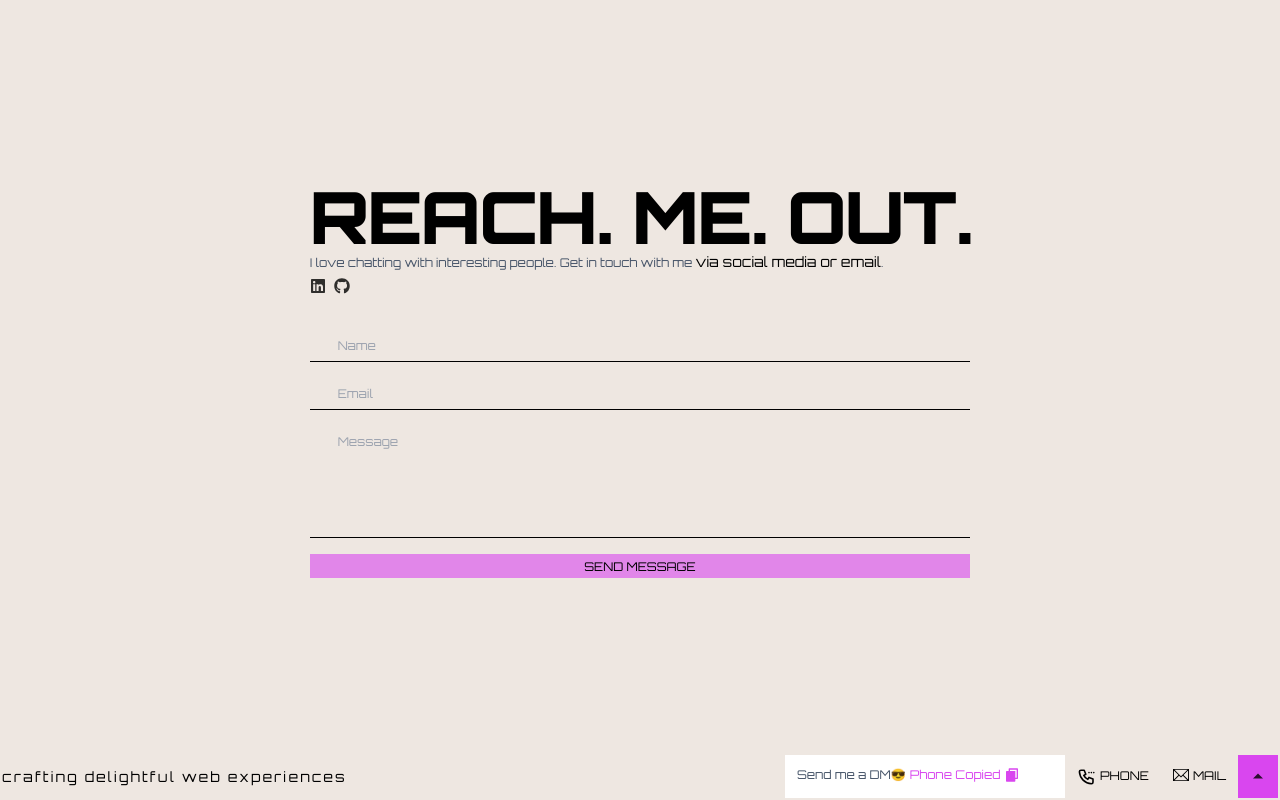
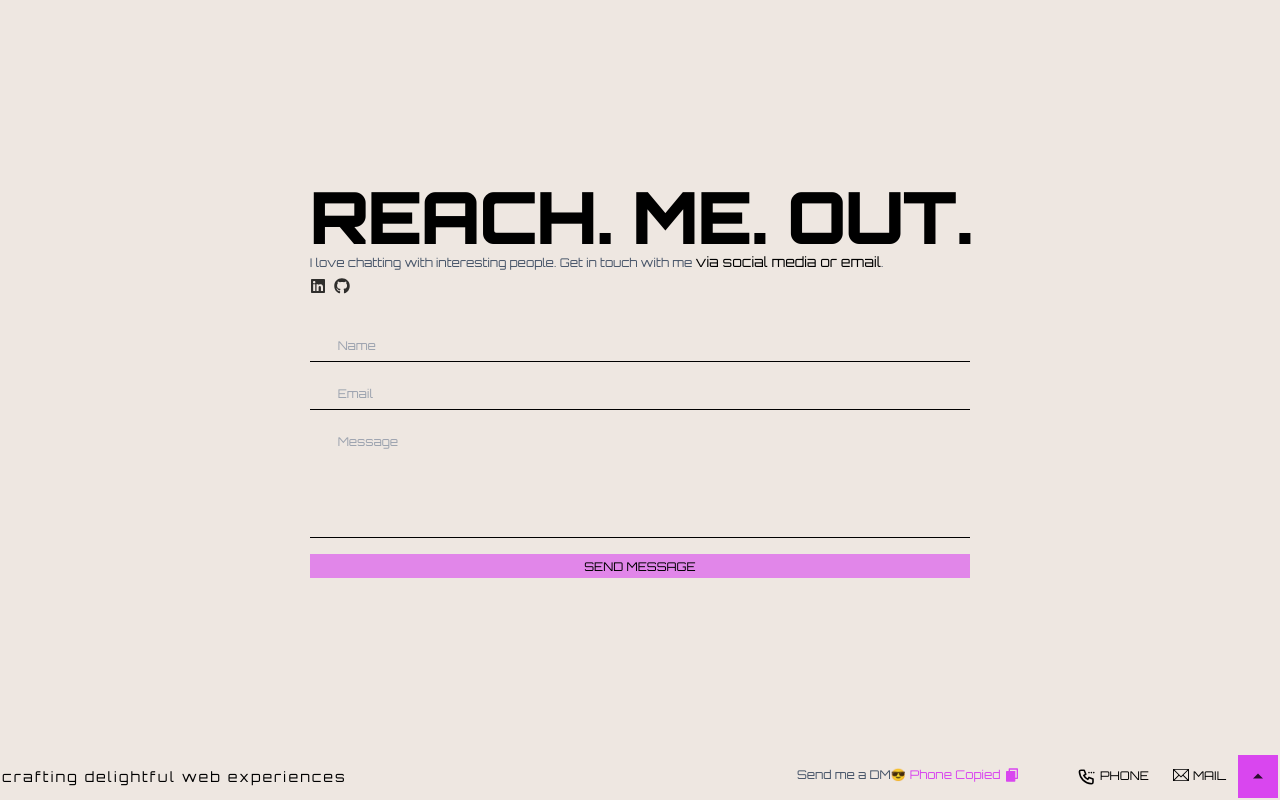
Before and after one commit to DiegoCstyles/portfolio, a Next.js app: page / in a window 1280 px wide. Both pictures are taken after a click on the button "PHONE". Shown: the part 3137-3937 px from the top of the page. Built offline with nearby package versions, Linux system fonts and the light colour scheme.

Commit message:
Update FooterIcons.tsx

```diff
--- a/components/Footer/FooterIcons.tsx
+++ b/components/Footer/FooterIcons.tsx
@@ -69,7 +69,7 @@ const FooterIcons = ({currentLanguage }: FooterIconsProps) => {
     <div className="flex h-full">
       <div className={`${!copySuccess && shouldApplyWidthClass ? 'w-[15.8rem]' : ''}`}>
         {copySuccess && (
-          <p className={`${shouldApplyWidthClass ? 'flex-grow flex text-fuchsia-500 w-[17.5rem] h-full bg-white p-3 text-xs leading-normal transition duration-150 ease-in-out' : 'flex-grow text-fuchsia-500 w-[8rem] h-full bg-white p-3 text-xs leading-normal transition duration-150 ease-in-out'}`}>
+          <p className={`${shouldApplyWidthClass ? 'flex-grow flex text-fuchsia-500 w-[17.5rem] h-full p-3 text-xs leading-normal' : 'flex-grow text-fuchsia-500 w-[8rem] h-full p-3 text-xs leading-normal'}`}>
             <span className={`${shouldApplyWidthClass ? 'text-slate-600 text-xs' : 'hidden'}`}>{translations[currentLanguage].copyMessage}😎</span>
             <span className="ml-1 flex text-xs">{copiedValue} {translations[currentLanguage].copyValue}<RiFileCopyFill className={`${shouldApplyWidthClass ? 'ml-1 visible w-4 h-4 text-xs' : 'hidden'}`} /></span>
           </p>
@@ -77,7 +77,7 @@ const FooterIcons = ({currentLanguage }: FooterIconsProps) => {
       </div>
 
       <button
-        className={'flex hover:bg-fuchsia-600/50 light:text-black dark:text-white p-3 text-xs font-thin  uppercase leading-normal transition delay-100 duration-200 ease-in active:text-gray-400'}
+        className={'flex hover:bg-fuchsia-600 light:text-black dark:text-white p-3 text-xs font-thin  uppercase leading-normal transition delay-100 duration-200 ease-in active:text-gray-400'}
         onClick={() => handleCopyToClipboard("+55(12)997263748", "Phone")}
       >
         <TbPhoneCalling className="lg:w-[1.2rem] lg:h-[1.2rem] md:w-[1.2rem] md:h-[1.2rem] sm:w-[1.2rem] sm:h-[1.2rem] w-[1.2rem] h-[1.2rem] transition-colors duration-200" />
@@ -85,7 +85,7 @@ const FooterIcons = ({currentLanguage }: FooterIconsProps) => {
       </button>
 
       <button
-        className={'flex hover:bg-fuchsia-600/50 light:text-black dark:text-white p-3 text-xs font-thin uppercase leading-normal transition delay-100 duration-200 ease-in active:text-gray-400 '}
+        className={'flex hover:bg-fuchsia-600 light:text-black dark:text-white p-3 text-xs font-thin uppercase leading-normal transition delay-100 duration-200 ease-in active:text-gray-400 '}
         onClick={() => handleCopyToClipboard("diegoe.r.c07@gmail.com", "Mail")}
       >
         <TfiEmail className="lg:w-[1rem] lg:h-[1rem] md:w-[1rem] md:h-[1rem] sm:w-[1rem] sm:h-[1rem] w-[1rem] h-[1rem] transition-colors duration-200" />
```
